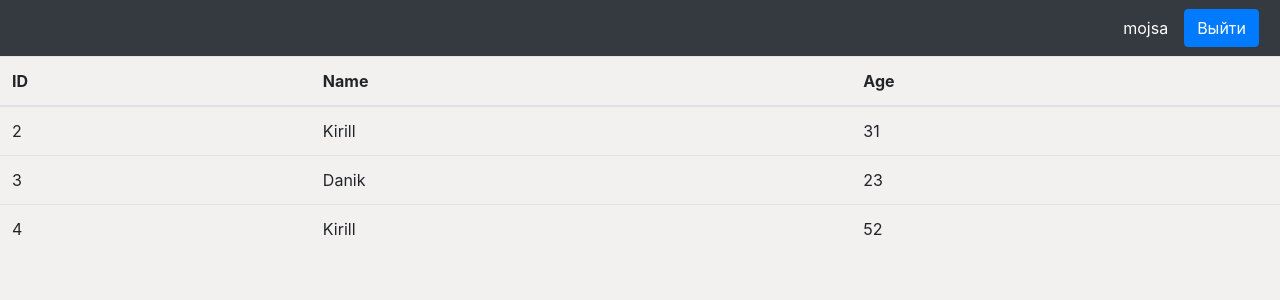
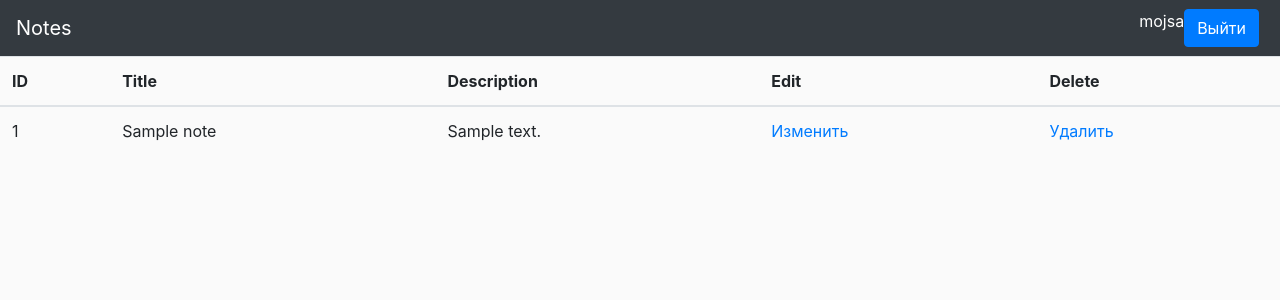
Before and after one commit to MojsaKirill/Django, a Django app: page / in a window 1280 px wide. Shown: the top 300 px of the page. Run offline with Django 3.2, Linux system fonts and the light colour scheme; a user stored in the database is signed in; data comes from the database, SQL or seed files in the repository; tables that the repository leaves empty hold one stand-in row (values such as "Sample post"); some libraries are stand-ins or nearby versions.

Commit message:
fix navbar

```diff
--- a/myapp/admin.py
+++ b/myapp/admin.py
@@ -1,6 +1,7 @@
 from django.contrib import admin
-from myapp.models import Person
+from myapp.models import Person, Note
 
 # Register your models here.
 
 admin.site.register(Person)
+admin.site.register(Note)
--- a/myapp/models.py
+++ b/myapp/models.py
@@ -1,8 +1,6 @@
 from django.db import models
 
 # Create your models here.
-from django.urls import reverse
-
 
 class Person(models.Model):
     name = models.CharField(max_length=20)
@@ -11,11 +9,9 @@ class Person(models.Model):
     def __str__(self):
         return self.name
 
-class Book(models.Model):
-    title = models.CharField(max_length=50)
-    author = models.CharField(max_length=50)
-    price = models.FloatField()
-    date = models.DateField()
+class Note(models.Model):
+    title = models.CharField(max_length=30)
+    description = models.CharField(max_length=400)
 
     def __str__(self):
         return self.title
--- a/myapp/views.py
+++ b/myapp/views.py
@@ -3,7 +3,7 @@ from django.shortcuts import render
 from django.contrib.auth.models import User
 from django.contrib.auth import authenticate, login
 
-from myapp.models import Person
+from myapp.models import Person, Note
 from .forms import UserForm, RegistrationForm, LoginForm
 
 
@@ -17,8 +17,8 @@ def index(request):
         return HttpResponseRedirect("/")
     else:
         userform = UserForm()
-        persons = Person.objects.all()
-        return render(request, "index.html", {"form": userform, "persons": persons, "user": request.user})
+        notes = Note.objects.all()
+        return render(request, "index.html", {"form": userform, "notes": notes, "user": request.user})
 
 def editPerson(request, id):
     try:
@@ -60,3 +60,25 @@ def register(request):
             return render(request, "registration/register.html", {"form" : form, "error" : "Ошибка"})
     else:
         return render(request, "registration/register.html", {"form" : form})
+
+def editNote(request, id):
+    try:
+        note = Note.objects.get(id=id)
+
+        if request.method == "POST":
+            note.title = request.POST.get("title")
+            note.description = request.POST.get("description")
+            note.save()
+            return HttpResponseRedirect("/")
+        else:
+            return render(request, "edit.html", {"note": note})
+    except Person.DoesNotExist:
+        return HttpResponseNotFound("<h2>Person not found</h2>")
+
+def deleteNote(request, id):
+    try:
+        note = Note.objects.get(id=id)
+        note.delete()
+        return HttpResponseRedirect("/")
+    except Person.DoesNotExist:
+        return HttpResponseRedirect("/")
--- a/static/styles.css
+++ b/static/styles.css
@@ -22,32 +22,12 @@ a[name="LogOut"] {
     margin-right : 5px;
 }
 body {
-	background-color: #F3F0F0;
-}
-
-.navbar-default {
-	justify-content: flex-end;
-}
-
-.navbar-right {
-    color: white;
-    justify-content: flex-start;
-    display: -ms-flexbox;
-    flex-wrap: wrap;
-    align-items: center;
-    background-color: #343a40;
-    position: relative;
-    display: flex;
-    padding: .5rem 1rem;
+	background-color: #FAFAFA;
 }
 
 .navbar {
-    justify-content: flex-end;
-    display: -ms-flexbox;
-    flex-wrap: wrap;
-    align-items: center;
-    background-color: #343a40;
-    position: relative;
-    display: flex;
-    padding: .5rem 1rem;
+    color: white;
 }
+.username {
+    align-content: center;
+}
--- a/templates/index.html
+++ b/templates/index.html
@@ -11,32 +11,42 @@
 <div id="wrapper">
     <div>
         {% if user.is_authenticated %}
-            <nav class="navbar">
-                <span class="navbar-right" style="justify-content: flex-start">{{ user.username }}</span>
-				<a href="accounts/logout" class="btn btn-primary" role="button" name="LogOut">Выйти</a>
+            <nav class="navbar navbar-dark bg-dark">
+                <a class="navbar-brand" href="#">Notes</a>
+                <div class="inline">
+                    <span class="username">{{ user.username }}</span>
+				    <a href="accounts/logout" class="btn btn-primary" role="button" name="LogOut">Выйти</a>
+                </div>
 			</nav>
         {% else %}
-			<nav class="navbar">
+			<nav class="navbar navbar-dark bg-dark">
+                <a class="navbar-brand" href="#">Notes</a>
+                <div class="inline">
 				<a href="/accounts/login" class="btn btn-primary" role="button" name="LogIn">Войти</a>
 				<a href="/registration" class="btn btn-primary" role="button" , name="SingUp">Регистрация</a>
+                </div>
 			</nav>
         {% endif %}
     </div>
     <div>
-        <table class="table">
+        <table class="table table-hover">
             <thead>
             <tr>
                 <th scope="col">ID</th>
-                <th scope="col">Name</th>
-                <th scope="col">Age</th>
+                <th scope="col">Title</th>
+                <th scope="col">Description</th>
+                <th scope="col">Edit</th>
+                <th scope="col">Delete</th>
             </tr>
             </thead>
             <tbody>
-            {% for person in persons %}
+            {% for note in notes %}
             <tr>
-                <td>{{ person.id }}</td>
-                <td>{{ person.name }}</td>
-                <td>{{ person.age }}</td>
+                <td>{{ note.id }}</td>
+                <td>{{ note.title }}</td>
+                <td>{{ note.description }}</td>
+                <td><a href="/edit/{{ note.id }}">Изменить</a></td>
+                <td><a href="delete/{{ note.id }}">Удалить</a></td>
             </tr>
             {% endfor %}
             </tbody>
--- a/web/urls.py
+++ b/web/urls.py
@@ -21,8 +21,8 @@ from myapp import views
 urlpatterns = [
     path('', views.index, name='home'),
     path('admin/', admin.site.urls),
-    path('edit/<int:id>/', views.editPerson),
-    path('delete/<int:id>/', views.deletePerson),
+    path('edit/<int:id>/', views.editNote),
+    path('delete/<int:id>/', views.deleteNote),
     path('registration/', views.register),
 ]
 
```
Also changed, not shown: templates/edit.html (+23 -12 lines).
